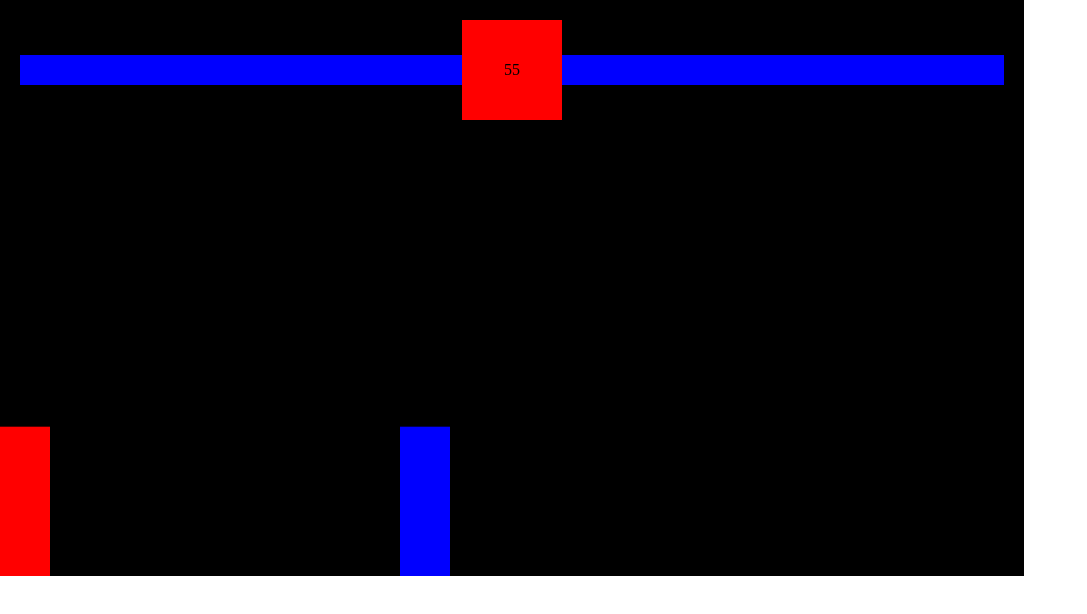
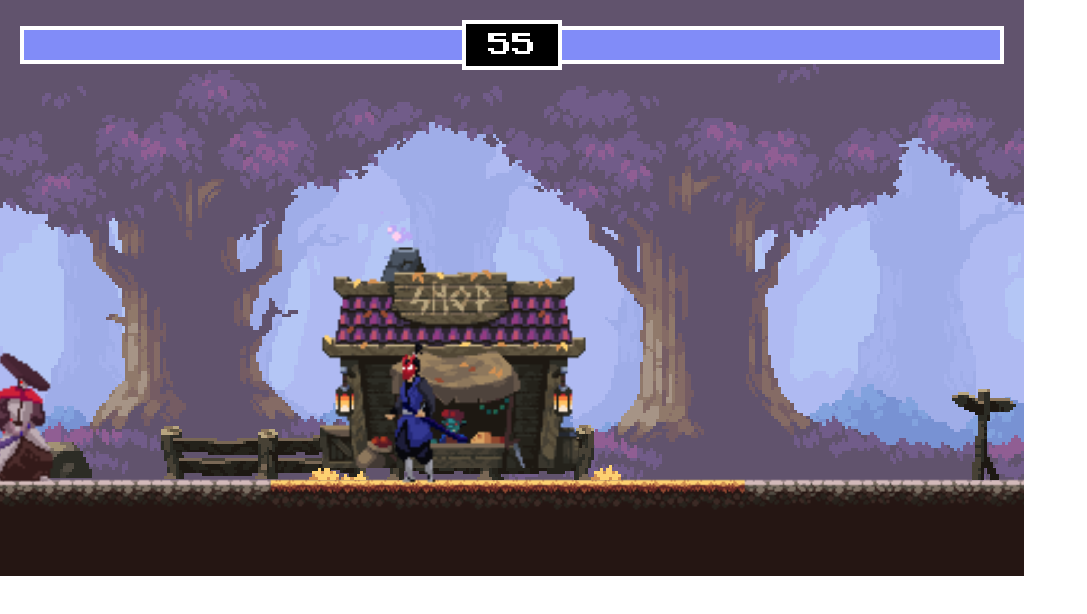
Before and after one commit to HaiHoHac2001/Fighting-Game, a plain HTML site: page Index.html in a window 1280 px wide. Shown: the whole page, without its empty margins (0-1087 px from the left). Drawn offline with nearby package versions, Linux system fonts and the light colour scheme.

Commit message:
# funny fighting game

```diff
--- a/Index.html
+++ b/Index.html
@@ -4,6 +4,9 @@
     <meta charset="UTF-8">
     <meta http-equiv="X-UA-Compatible" content="IE=edge">
     <meta name="viewport" content="width=device-width, initial-scale=1.0">
+    <link rel="preconnect" href="https://fonts.googleapis.com">
+    <link rel="preconnect" href="https://fonts.gstatic.com" crossorigin>
+    <link href="https://fonts.googleapis.com/css2?family=Press+Start+2P&family=Vollkorn:wght@500;700;900&display=swap" rel="stylesheet">
     <link rel="stylesheet" href="./style.css">
     <title>Fighting Game</title>
 </head>
@@ -13,16 +16,16 @@
         <!-- smaller red container div -->
         <div style="position: absolute;display: flex;width: 100%;align-items: center;padding: 20px">
             <!-- player health -->
-            <div style="position: relative;height:30px; width: 100%;display: flex; justify-content: flex-end">
-                <div  style="background-color: yellow;height:30px; width: 100%;"></div>
-                <div id="playerHealth" style="position: absolute;background-color: blue; top: 0; right: 0;bottom:0;width: 100%;"></div>
+            <div style="position: relative; width: 100%;display: flex; justify-content: flex-end;border-top: 4px solid #ffff;border-left: 4px solid #ffff;border-bottom: 4px solid #ffff;">
+                <div  style="background-color: red;height:30px; width: 100%;"></div>
+                <div id="playerHealth" style="position: absolute;background-color: #818CF8; top: 0; right: 0;bottom:0;width: 100%;"></div>
             </div>
             <!-- timer -->
-            <div id="timer" style="background-color: red;height:100px;width: 100px;flex-shrink: 0;display: flex;justify-content: center;align-items: center;">10</div>
+            <div id="timer" style="background-color: black;height:50px;width: 100px;flex-shrink: 0;display: flex;justify-content: center;align-items: center;color: white; border: 4px solid #fff">10</div>
             <!-- Enemy health -->
-            <div style="position: relative;height:30px; width: 100%;">
-                <div  style="background-color: yellow;height:30px"></div>
-                <div id="enemyHealth" style="position: absolute;background-color: blue; top: 0; right: 0;bottom:0;left:0"></div>
+            <div style="position: relative;border-top: 4px solid #ffff;border-right: 4px solid #ffff;border-bottom: 4px solid #ffff;; width: 100%;">
+                <div  style="background-color: red;height:30px"></div>
+                <div id="enemyHealth" style="position: absolute;background-color: #818CF8; top: 0; right: 0;bottom:0;left:0"></div>
             </div>
         </div>
         <div id="displayText" style="position: absolute;color: white;display: none;justify-content: center;align-items: center; top: 0; left: 0; bottom: 0; right: 0">Tie</div>
@@ -30,6 +33,11 @@
     </div>
 
 
+
+
+    <script src="https://cdnjs.cloudflare.com/ajax/libs/gsap/3.10.4/gsap.min.js" integrity="sha512-VEBjfxWUOyzl0bAwh4gdLEaQyDYPvLrZql3pw1ifgb6fhEvZl9iDDehwHZ+dsMzA0Jfww8Xt7COSZuJ/slxc4Q==" crossorigin="anonymous" referrerpolicy="no-referrer"></script>
+    <script src="/js/untils.js"></script>
+    <script src="/js/classes.js"></script>
     <script src="./index.js"></script>
 </body>
 </html>
--- a/index.js
+++ b/index.js
@@ -7,77 +7,26 @@ canvas.height = 576;
 c.fillRect(0, 0, canvas.width, canvas.height);
 
 const gravity = 0.7
-class Sprite{
-    constructor({position, velocity, color = 'red', offset}){
-        this.position = position;
-        this.velocity = velocity;
-        this.height = 150;
-        this.lastKey
-        this.width = 50
-        this.isAttacking
-        // attack box
-        this.attackBox = {
+
+const background = new Sprite({
     position: {
-                x: this.position.x,
-                y: this.position.y,
+        x: 0,
+        y: 0
     },
-            offset: offset,
-            width: 100,
-            height: 50,
-        }
-        this.color = color;
-        this.health = 100;
-    }
+    imageSrc: '/img/background/background.png'
+})
 
-    draw(){
-        c.fillStyle = this.color;
-        c.fillRect(this.position.x, this.position.y, this.width, this.height);
+const shop = new Sprite({
+    position: {
+        x: 320,
+        y: 180
+    },
+    imageSrc: '/img/background/shop.png',
+    scale: 2.25,
+    framesMax: 6,
+})
 
-        // attack box
-        if(this.isAttacking){
-            c.fillStyle =  'green'
-            c.fillRect(this.attackBox.position.x,
-                    this.attackBox.position.y,
-                    this.attackBox.width,
-                    this.attackBox.height);
-        }
-
-    }
-
-    update(){
-        this.draw()
-        this.position.x += this.velocity.x;
-        this.position.y += this.velocity.y;
-
-        this.attackBox.position.x = this.position.x - this.attackBox.offset.x;
-        this.attackBox.position.y = this.position.y
-
-        if(this.position.y + this.height + this.velocity.y >= canvas.height){
-            this.velocity.y = 0;
-        }
-        else this.velocity.y += gravity
-    }
-
-    attack(){
-        this.isAttacking = true;
-        setTimeout(() =>{
-            this.isAttacking = false;
-        },100)
-    }
-
-}
-
-
-function rectangularColission({rectangle1, rectangle2}) {
-    return(
-        rectangle1.attackBox.position.x + rectangle1.attackBox.width >= rectangle2.position.x
-        && rectangle1.attackBox.position.x <= rectangle2.position.x + rectangle2.width
-        && rectangle1.attackBox.position.y + rectangle1.attackBox.height >= rectangle2.position.y
-        && rectangle1.attackBox.position.y <= rectangle2.position.y + rectangle2.height
-    )
-}
-
-const player = new Sprite({
+const player = new Fighter({
     position: {
         x: 0,
         y: 0
@@ -89,11 +38,59 @@ const player = new Sprite({
     offset: {
         x: 0,
         y: 0,
+    },
+    imageSrc: './img/samuraiMack/Idle.png',
+    scale: 2.5,
+    framesMax: 8,
+    offset:{
+        x:230 ,
+        y: 154
+    },
+    sprites: {
+        idle: {
+            imageSrc: './img/samuraiMack/Idle.png',
+            framesMax: 8,
+        },
+        run: {
+            imageSrc: './img/samuraiMack/Run.png',
+            framesMax: 8,
+        },
+        jump: {
+            imageSrc: './img/samuraiMack/Jump.png',
+            framesMax: 2,
+        },
+        fall:{
+            imageSrc: './img/samuraiMack/Fall.png',
+            framesMax: 2,
+        },
+        attack1:{
+            imageSrc: './img/samuraiMack/Attack1.png',
+            framesMax: 6,
+        },
+        attack2:{
+            imageSrc: './img/samuraiMack/Attack2.png',
+            framesMax: 6,
+        },
+        takeHit:{
+            imageSrc: './img/samuraiMack/Take Hit - white silhouette.png',
+            framesMax: 4,
+        },
+        death:{
+            imageSrc: './img/samuraiMack/Death.png',
+            framesMax: 6,
         }
-
+    },
+    attackBox:{
+        offset:{
+            x: 70,
+            y: 40,
+        },
+        width: 160,
+        height: 50,
+    }
 })
 
-const enemy = new Sprite({
+const enemy = new Fighter({
     position: {
         x: 400,
         y: 0
@@ -106,7 +103,56 @@ const enemy = new Sprite({
         x: 50,
         y: 0,
     },
-    color: 'blue'
+    // color: 'blue',
+    imageSrc: './img/kenji/Idle.png',
+    scale: 2.5,
+    framesMax: 4,
+    offset:{
+        x:230,
+        y: 168
+    },
+    sprites: {
+        idle: {
+            imageSrc: './img/kenji/Idle.png',
+            framesMax: 4,
+        },
+        run: {
+            imageSrc: './img/kenji/Run.png',
+            framesMax: 8,
+        },
+        jump: {
+            imageSrc: './img/kenji/Jump.png',
+            framesMax: 2,
+        },
+        fall:{
+            imageSrc: './img/kenji/Fall.png',
+            framesMax: 2,
+        },
+        attack1:{
+            imageSrc: './img/kenji/Attack1.png',
+            framesMax: 4,
+        },
+        attack2:{
+            imageSrc: './img/kenji/Take hit.png',
+            framesMax: 3,
+        },
+        takeHit: {
+            imageSrc: './img/kenji/Attack2.png',
+            framesMax: 4,
+        },
+        death:{
+            imageSrc: './img/kenji/Death.png',
+            framesMax: 7,
+        }
+    },
+    attackBox:{
+        offset:{
+            x: -182,
+            y: 40,
+        },
+        width: 160,
+        height: 50,
+    }
 })
 
 const keys = {
@@ -127,41 +173,16 @@ const keys = {
     }
 }
 
-function determineWinner({player, enemy, timerId}){
-    clearTimeout(timerId)
-    document.querySelector('#displayText').style.display = 'flex'
-    if(player.health == enemy.health){
-        document.querySelector('#displayText').innerHTML = 'Tie'
-    }
-    else if(player.health > enemy.health){
-        document.querySelector('#displayText').innerHTML = 'Player 1  Wins'
-    }
-    else if(player.health < enemy.health){
-        document.querySelector('#displayText').innerHTML = 'Player 2  Wins'
-    }
-}
-
-let timer = 60
-let timerId
-function decreaseTimer(){
-    if(timer >0){
-        timerId = setTimeout((decreaseTimer), 1000)
-        document.querySelector('#timer').innerHTML = timer
-        timer --;
-    }
-
-    if(timer === 0){
-        determineWinner({player, enemy, timerId})
-
-    }
-}
-
 decreaseTimer()
 
 function animate() {
     window.requestAnimationFrame(animate)
     c.fillStyle = 'black'
     c.fillRect(0, 0, canvas.width, canvas.height)
+
+    background.update()
+    shop.update()
+
     player.update()
     enemy.update()
 
@@ -170,43 +191,81 @@ function animate() {
 
     // player movement
     if(keys.a.pressed && player.lastKey === 'a'){
-        player.velocity.x = -4;
+        player.velocity.x = -5;
+        player.switchSprite('run')
     }
     else
         if (keys.d.pressed && player.lastKey === 'd') {
-            player.velocity.x = 4;
+            player.velocity.x = 5;
+            player.switchSprite('run')
         }
+
+    else player.switchSprite('idle')
+    // player jumping
+    if(player.velocity.y < 0){
+        player.switchSprite('jump')
+    } else if (player.velocity.y > 0){
+        player.switchSprite('fall')
+    }
+
     // enemy movement
     if(keys.ArrowLeft.pressed && enemy.lastKey === 'ArrowLeft'){
-        enemy.velocity.x = -4;
+        enemy.velocity.x = -5;
+        enemy.switchSprite('run')
     }
     else
         if (keys.ArrowRight.pressed && enemy.lastKey === 'ArrowRight') {
-            enemy.velocity.x = 4;
+            enemy.velocity.x = 5;
+            enemy.switchSprite('run')
+        }
+    else enemy.switchSprite('idle')
+    // enemy jumping
+    if(enemy.velocity.y < 0){
+        enemy.switchSprite('jump')
+    } else if (enemy.velocity.y > 0){
+        enemy.switchSprite('fall')
     }
 
-    // detect for collistion
+    // detect for collistion && enemy gets Hit
     if (rectangularColission({
         rectangle1: player,
         rectangle2: enemy
     }) &&
-    player.isAttacking) {
+    player.isAttacking && player.frameCurrent === 4) {
+        enemy.takeHit()
         player.isAttacking = false;
         // console.log('fight')
-        enemy.health -= 20
-        document.querySelector('#enemyHealth').style.width = enemy.health +'%'
+        document.querySelector('#enemyHealth').style.width =
+        gsap.to('#enemyHealth',{
+            width: enemy.health +'%'
+        })
     }
 
+    // if player missed
+    if(player.isAttacking && player.frameCurrent ===4){
+        player.isAttacking = false
+    }
+
+    // detect for collistion && player gets Hit
     if (rectangularColission({
         rectangle1: enemy,
         rectangle2: player
     }) &&
-    enemy.isAttacking) {
+    enemy.isAttacking && enemy.frameCurrent === 2) {
+        player.takeHit()
         enemy.isAttacking = false;
         // console.log('enemy attack successful')
-        player.health -= 20
-        document.querySelector('#playerHealth').style.width = player.health +'%'
+        document.querySelector('#playerHealth').style.width =
+        gsap.to('#playerHealth',{
+            width: player.health +'%'
+        })
+
     }
+    // if enemy missed
+    if(enemy.isAttacking && enemy.frameCurrent ===2){
+        enemy.isAttacking = false
+    }
+
 
     // end game based health
     if(enemy.health <=0 || player.health <= 0){
@@ -215,6 +274,7 @@ function animate() {
 }
 
 window.addEventListener('keydown', (event)=> {
+    if(!player.death){
         switch (event.key){
             case 'd':
                 keys.d.pressed = true
@@ -230,7 +290,11 @@ window.addEventListener('keydown', (event)=> {
             case ' ':
                 player.attack()
                 break
+        }
+    }
 
+    if(!enemy.death){
+        switch (event.key){
             case 'ArrowRight':
                 keys.ArrowRight.pressed = true
                 enemy.lastKey = 'ArrowRight'
@@ -245,6 +309,7 @@ window.addEventListener('keydown', (event)=> {
             case 'ArrowDown':
                 enemy.attack()
                 break
+        }
     }
     // console.log(event.key)
 
--- /dev/null
+++ b/js/classes.js
@@ -0,0 +1,209 @@
+class Sprite{
+    constructor({
+        position,
+        imageSrc,
+        scale=1,
+        framesMax = 1,
+        offset={ x: 0, y: 0 },
+    }){
+        this.position = position;
+        this.height = 150;
+        this.width = 50;
+        this.image = new Image();
+        this.image.src = imageSrc;
+        this.scale = scale;
+        this.framesMax = framesMax;
+        this.frameCurrent = 0;
+        this.framesElapsed = 0;
+        this.framesHold = 5;
+        this.offset = offset;
+    }
+
+    draw(){
+        c.drawImage(
+            this.image,
+            this.frameCurrent * (this.image.width / this.framesMax),
+            0,
+            this.image.width/this.framesMax ,
+            this.image.height,
+            this.position.x - this.offset.x,
+            this.position.y - this.offset.y,
+            (this.image.width/this.framesMax) *this.scale,
+            this.image.height*this.scale
+        );
+    }
+
+    animateFrames(){
+        this.framesElapsed++;
+        if(this.framesElapsed % this.framesHold == 0){
+            if (this.frameCurrent < this.framesMax - 1){
+                this.frameCurrent ++;
+            }
+            else this.frameCurrent = 0
+        }
+    }
+
+    update(){
+        this.draw()
+        this.animateFrames()
+    }
+
+}
+class Fighter extends Sprite{
+    constructor({
+        position,
+        velocity,
+        color = 'red',
+        // offset,
+        scale=1,
+        framesMax = 1,
+        imageSrc,
+        offset={x: 0, y: 0},
+        sprites,
+        attackBox = {offset:{}, width: undefined, height: undefined},
+    }){
+        super({
+            position,
+            imageSrc,
+            scale,
+            framesMax,
+            offset,
+        })
+        this.velocity = velocity;
+        this.height = 150;
+        this.lastKey
+        this.width = 50
+        this.isAttacking
+        // attack box
+        this.attackBox = {
+            position: {
+                x: this.position.x,
+                y: this.position.y,
+            },
+            offset: attackBox.offset,
+            width: attackBox.width,
+            height: attackBox.height,
+        }
+        this.color = color;
+        this.health = 100;
+        this.frameCurrent = 0;
+        this.framesElapsed = 0;
+        this.framesHold = 3;
+        this.sprites = sprites
+        this.death = false
+
+        for (const sprite in this.sprites){
+            this.sprites[sprite].image = new Image()
+            this.sprites[sprite].image.src = sprites[sprite].imageSrc
+        }
+    }
+
+    update(){
+        this.draw()
+        if(!this.death) this.animateFrames()
+        this.position.x += this.velocity.x;
+        this.position.y += this.velocity.y;
+
+        // attack Box
+        this.attackBox.position.x = this.position.x + this.attackBox.offset.x;
+        this.attackBox.position.y = this.position.y + this.attackBox.offset.y;
+
+        // draw
+        // c.fillRect(this.attackBox.position.x, this.attackBox.position.y, this.attackBox.width, this.attackBox.height)
+
+        // gravity function
+        if(this.position.y + this.height + this.velocity.y >= canvas.height - 96){
+            this.velocity.y = 0;
+            this.position.y = 330
+        }
+        else this.velocity.y += gravity
+        // console.log(this.position.y)
+    }
+
+    attack(){
+        this.switchSprite('attack1')
+        this.isAttacking = true;
+        setTimeout(() =>{
+            this.isAttacking = false;
+        },1000)
+    }
+
+    takeHit(){
+
+        this.health -= 20
+
+        if(this.health <= 0){
+            this.switchSprite('death')
+        }else this.switchSprite('takeHit')
+    }
+
+    switchSprite(sprite){
+        if(this.image === this.sprites.death.image) {
+            if(this.frameCurrent === this.sprites.death.framesMax - 1)
+                this.death = true
+            return
+        }
+
+        // overriding all other animation with the attack animation
+        if(
+            this.image === this.sprites.attack1.image &&
+            this.frameCurrent < this.sprites.attack1.framesMax - 1
+        )   return
+
+        // override when fighter gets hit
+        if(this.image === this.sprites.takeHit.image &&
+            this.frameCurrent < this.sprites.takeHit.framesMax - 1) return
+
+        switch(sprite){
+            case 'idle':
+                if(this.image !== this.sprites.idle.image){
+                    this.image = this.sprites.idle.image
+                    this.framesMax = this.sprites.idle.framesMax
+                    this.frameCurrent = 0
+                }
+                break
+            case 'run':
+                if(this.image !== this.sprites.run.image){
+                    this.image = this.sprites.run.image
+                    this.framesMax = this.sprites.run.framesMax
+                    this.frameCurrent = 0
+                }
+                break
+            case 'jump':
+                if(this.image !== this.sprites.jump.image){
+                    this.image = this.sprites.jump.image
+                    this.framesMax = this.sprites.jump.framesMax
+                    this.frameCurrent = 0
+                }
+                break
+            case 'fall':
+                if(this.image !== this.sprites.fall.image){
+                    this.image = this.sprites.fall.image
+                    this.framesMax = this.sprites.fall.framesMax
+                    this.frameCurrent = 0
+                }
+                break
+            case 'attack1':
+                if(this.image !== this.sprites.attack1.image){
+                    this.image = this.sprites.attack1.image
+                    this.framesMax = this.sprites.attack1.framesMax
+                    this.frameCurrent = 0
+                }
+                break
+            case 'takeHit':
+                if(this.image !== this.sprites.takeHit.image){
+                    this.image = this.sprites.takeHit.image
+                    this.framesMax = this.sprites.takeHit.framesMax
+                    this.frameCurrent = 0
+                }
+                break
+            case 'death':
+                if(this.image !== this.sprites.death.image){
+                    this.image = this.sprites.death.image
+                    this.framesMax = this.sprites.death.framesMax
+                    this.frameCurrent = 0
+                }
+                break
+        }
+    }
+}
--- /dev/null
+++ b/js/untils.js
@@ -0,0 +1,37 @@
+function rectangularColission({rectangle1, rectangle2}) {
+    return(
+        rectangle1.attackBox.position.x + rectangle1.attackBox.width >= rectangle2.position.x
+        && rectangle1.attackBox.position.x <= rectangle2.position.x + rectangle2.width
+        && rectangle1.attackBox.position.y + rectangle1.attackBox.height >= rectangle2.position.y
+        && rectangle1.attackBox.position.y <= rectangle2.position.y + rectangle2.height
+    )
+}
+
+function determineWinner({player, enemy, timerId}){
+    clearTimeout(timerId)
+    document.querySelector('#displayText').style.display = 'flex'
+    if(player.health == enemy.health){
+        document.querySelector('#displayText').innerHTML = 'Tie'
+    }
+    else if(player.health > enemy.health){
+        document.querySelector('#displayText').innerHTML = 'Player 1  Wins'
+    }
+    else if(player.health < enemy.health){
+        document.querySelector('#displayText').innerHTML = 'Player 2  Wins'
+    }
+}
+
+let timer = 60
+let timerId
+function decreaseTimer(){
+    if(timer >0){
+        timerId = setTimeout((decreaseTimer), 1000)
+        document.querySelector('#timer').innerHTML = timer
+        timer --;
+    }
+
+    if(timer === 0){
+        determineWinner({player, enemy, timerId})
+
+    }
+}
--- a/style.css
+++ b/style.css
@@ -3,4 +3,6 @@
     margin: 0;
     padding: 0;
     box-sizing: border-box;
+    font-family: 'Press Start 2P', cursive;
+    font-size: 24px;
 }
```
Lines whose indentation alone changed are shown as unchanged.
